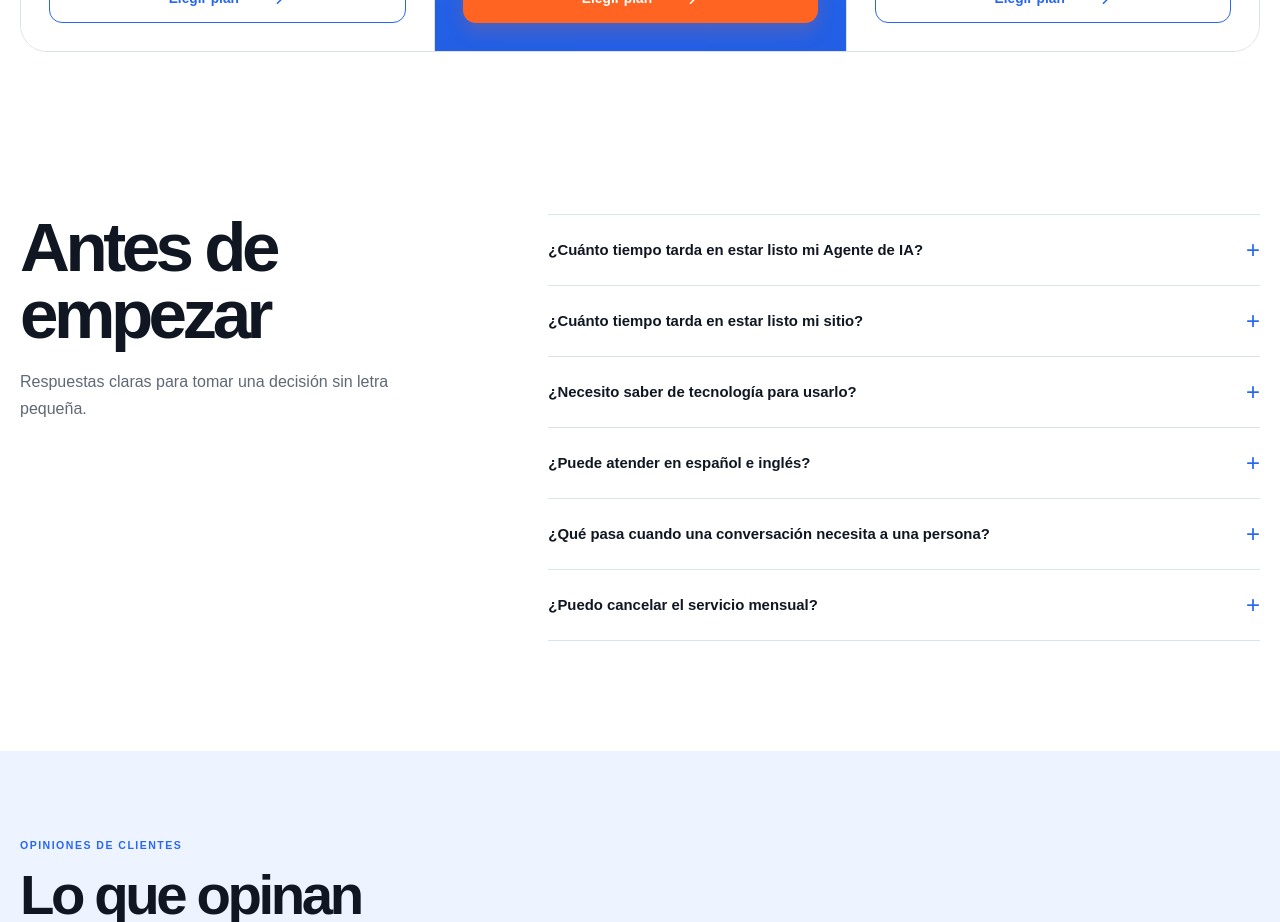
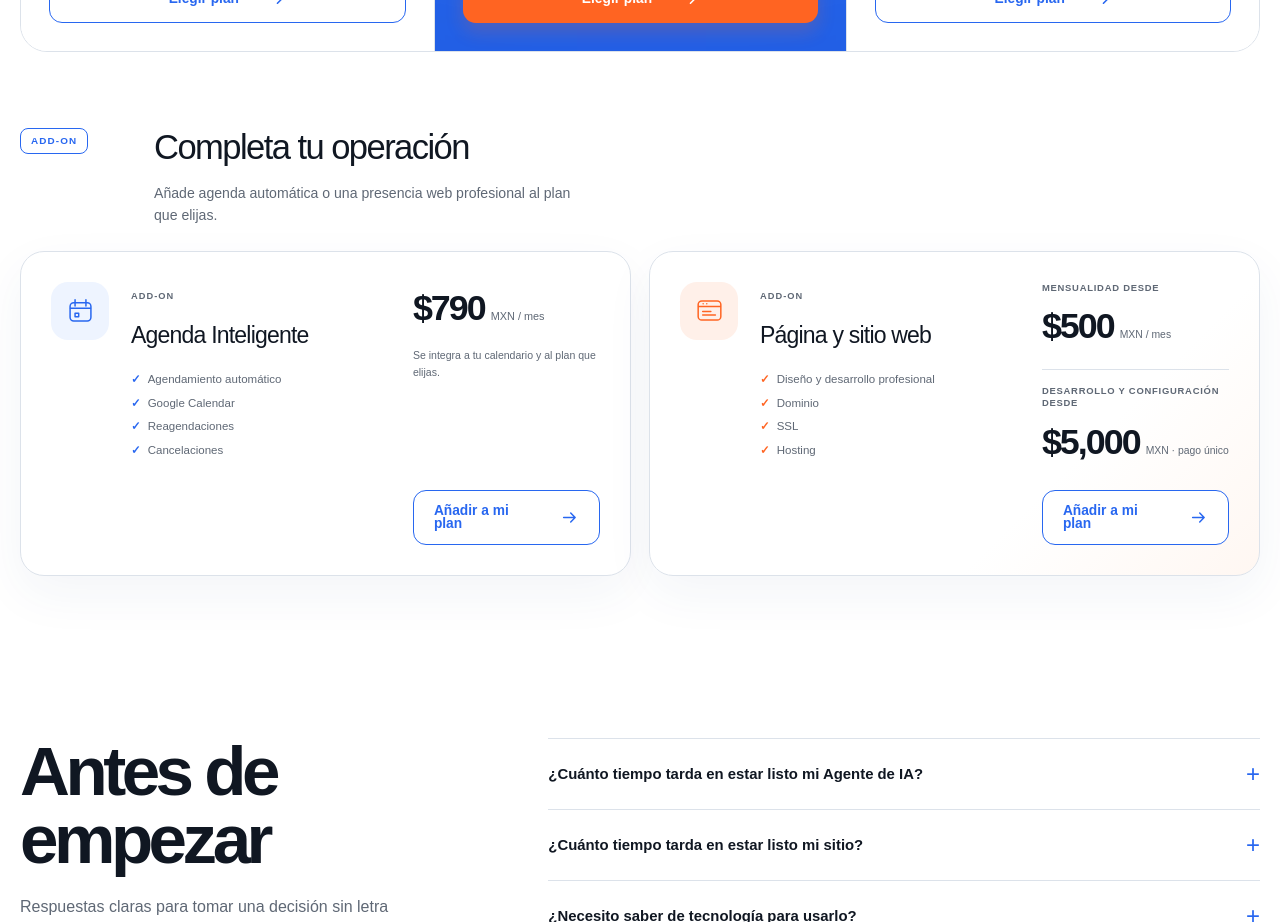
Before and after one commit to alexsuarex/starting-albatros, a Next.js app: page / in a window 1280 px wide. Shown: the part 3660-4582 px from the top of the page. Built offline with nearby package versions, Linux system fonts and the light colour scheme; a web font is replaced by a local one.

Commit message:
feat: add pricing add-ons section

```diff
--- a/src/app/globals.css
+++ b/src/app/globals.css
@@ -1811,6 +1811,34 @@ a.success-story-link-placeholder:focus-visible {
 .fusion-plan-table footer > span { color: var(--fusion-muted); font-size: .7rem; }
 .fusion-plan-table .is-featured footer > span { color: rgba(255,255,255,.68); }
 .fusion-plan-table footer .fusion-button { width: 100%; }
+.fusion-addons-heading { margin: 70px 0 24px; display: grid; grid-template-columns: 110px minmax(0, 1fr); gap: 24px; align-items: start; }
+.fusion-addons-heading > span { width: max-content; margin-top: 6px; padding: 7px 10px; color: var(--fusion-blue); border: 1px solid currentColor; border-radius: 8px; font: 700 .62rem/1 var(--font-mono), monospace; letter-spacing: .11em; text-transform: uppercase; }
+.fusion-addons-heading h3 { margin: 0 0 8px; font-size: clamp(1.7rem, 2.7vw, 2.55rem); letter-spacing: -.045em; }
+.fusion-addons-heading p { max-width: 56ch; margin: 0; color: var(--fusion-muted); font-size: .88rem; line-height: 1.6; }
+.fusion-addon-grid { display: grid; grid-template-columns: 1fr 1fr; gap: 18px; }
+.fusion-addon-grid article { min-width: 0; min-height: 310px; padding: 30px; display: grid; grid-template-columns: 58px minmax(0, 1fr) minmax(180px, .72fr); gap: 22px; align-items: start; border: 1px solid var(--fusion-line); border-radius: 24px; background: #fff; box-shadow: 0 18px 50px rgba(31,64,122,.055); }
+.fusion-addon-grid article.is-website { background: linear-gradient(135deg, #fff 0%, #fff 68%, #fff7f2 100%); }
+.fusion-addon-icon { width: 58px; height: 58px; display: grid; place-items: center; color: var(--fusion-blue); border-radius: 17px; background: var(--fusion-soft); }
+.is-website .fusion-addon-icon { color: var(--fusion-orange); background: #fff0e9; }
+.fusion-addon-icon svg { width: 29px; height: 29px; fill: none; stroke: currentColor; stroke-width: 1.65; stroke-linecap: round; stroke-linejoin: round; }
+.fusion-addon-copy small { color: var(--fusion-muted); font: 700 .58rem/1 var(--font-mono), monospace; letter-spacing: .11em; text-transform: uppercase; }
+.fusion-addon-copy h3 { margin: 12px 0 20px; font-size: clamp(1.25rem, 1.8vw, 1.7rem); letter-spacing: -.035em; }
+.fusion-addon-copy ul { margin: 0; padding: 0; display: grid; gap: 8px; color: var(--fusion-muted); list-style: none; font-size: .72rem; line-height: 1.35; }
+.fusion-addon-copy li::before { content: "\2713"; margin-right: 7px; color: var(--fusion-blue); font-weight: 800; }
+.is-website .fusion-addon-copy li::before { color: var(--fusion-orange); }
+.fusion-addon-price { min-height: 100%; display: flex; flex-direction: column; align-items: flex-start; }
+.fusion-addon-price > p:first-child { margin: 0; display: flex; align-items: baseline; flex-wrap: wrap; gap: 6px; }
+.fusion-addon-price > p:first-child > span { flex-basis: 100%; color: var(--fusion-muted); font: 650 .62rem/1 var(--font-mono), monospace; letter-spacing: .08em; text-transform: uppercase; }
+.fusion-addon-price > p:first-child strong { font-size: clamp(2rem, 2.8vw, 2.7rem); letter-spacing: -.055em; }
+.fusion-addon-price > p:first-child small { color: var(--fusion-muted); font-size: .68rem; }
+.fusion-addon-setup { min-height: 48px; margin: 12px 0 20px; color: var(--fusion-muted); font-size: .66rem; line-height: 1.55; }
+.fusion-addon-rate { width: 100%; }
+.fusion-addon-rate > span { display: block; margin-bottom: 7px; color: var(--fusion-muted); font: 700 .59rem/1.25 var(--font-mono), monospace; letter-spacing: .08em; text-transform: uppercase; }
+.fusion-addon-rate p { margin: 0; display: flex; align-items: baseline; flex-wrap: wrap; gap: 6px; }
+.fusion-addon-rate strong { font-size: clamp(2rem, 2.8vw, 2.7rem); letter-spacing: -.055em; }
+.fusion-addon-rate small { color: var(--fusion-muted); font-size: .65rem; }
+.fusion-addon-rate-setup { margin: 15px 0 20px; padding-top: 15px; border-top: 1px solid var(--fusion-line); }
+.fusion-addon-price .fusion-button { width: 100%; margin-top: auto; }
 
 .fusion-faq { width: min(1360px, calc(100% - 40px)); margin: 0 auto; padding: 52px 0 110px; display: grid; grid-template-columns: minmax(280px, .72fr) minmax(480px, 1.28fr); gap: clamp(60px, 10vw, 150px); }
 .fusion-faq h2 { margin-bottom: 20px; }
@@ -1880,6 +1908,7 @@ a.success-story-link-placeholder:focus-visible {
   .fusion-connected { grid-template-columns: 1fr; }
   .fusion-connected-intro { display: flex; align-items: flex-end; justify-content: space-between; gap: 30px; }
   .fusion-connected-intro h2 { margin-bottom: 0; }
+  .fusion-addon-grid { grid-template-columns: 1fr; }
 }
 
 @media (max-width: 820px) {
@@ -1916,6 +1945,8 @@ a.success-story-link-placeholder:focus-visible {
   .fusion-plan-table { grid-template-columns: 1fr; border-radius: 22px; }
   .fusion-plan-table article + article { border-left: 0; border-top: 1px solid var(--fusion-line); }
   .fusion-plan-table header { min-height: auto; }
+  .fusion-addons-heading { grid-template-columns: 1fr; gap: 14px; }
+  .fusion-addon-grid { grid-template-columns: 1fr; }
   .fusion-faq { grid-template-columns: 1fr; gap: 38px; }
   .fusion-clients-heading { grid-template-columns: 1fr; gap: 24px; }
   .fusion-client-controls { justify-content: space-between; }
@@ -1947,6 +1978,9 @@ a.success-story-link-placeholder:focus-visible {
   .fusion-appointment { padding: 9px; }
   .fusion-journey { padding-top: 58px; }
   .fusion-plan-table header, .fusion-plan-features, .fusion-plan-table footer { padding-inline: 20px; }
+  .fusion-addon-grid article { padding: 24px 20px; grid-template-columns: 52px minmax(0, 1fr); }
+  .fusion-addon-icon { width: 52px; height: 52px; }
+  .fusion-addon-price { grid-column: 1 / -1; padding-top: 4px; }
   .fusion-faq-list summary { font-size: .84rem; }
   .fusion-clients { padding: 58px 20px 60px; }
   .fusion-clients-heading { margin-bottom: 30px; }
--- a/src/components/fusion-landing.tsx
+++ b/src/components/fusion-landing.tsx
@@ -12,9 +12,11 @@ import {
 } from "@/lib/translations";
 
 type PlanKey = "whatsappIA" | "multicanalIA" | "negocioAutonomoIA";
+type AddonKey = "agendaInteligente" | "sitioWebProfesional";
 type Channel = "WhatsApp" | "Messenger" | "Instagram";
 
 const planKeys: PlanKey[] = ["whatsappIA", "multicanalIA", "negocioAutonomoIA"];
+const addonKeys: AddonKey[] = ["agendaInteligente", "sitioWebProfesional"];
 const channels: Channel[] = ["WhatsApp", "Messenger", "Instagram"];
 
 const copy = {
@@ -55,6 +57,11 @@ const copy = {
     month: "mes",
     setup: "configuración",
     recommended: "Recomendado",
+    addon: "Add-on",
+    monthlyFrom: "Mensualidad desde",
+    developmentFrom: "Desarrollo y configuración desde",
+    singlePayment: "pago único",
+    agendaNote: "Se integra a tu calendario y al plan que elijas.",
     faqTitle: "Antes de empezar",
     faqIntro: "Respuestas claras para tomar una decisión sin letra pequeña.",
     clientsEyebrow: "Opiniones de clientes",
@@ -147,6 +154,11 @@ const copy = {
     month: "month",
     setup: "setup",
     recommended: "Recommended",
+    addon: "Add-on",
+    monthlyFrom: "Monthly from",
+    developmentFrom: "Development and setup from",
+    singlePayment: "one-time payment",
+    agendaNote: "Connects your calendar to the plan you choose.",
     faqTitle: "Before you start",
     faqIntro: "Straight answers to help you decide without fine print.",
     clientsEyebrow: "Client feedback",
@@ -233,6 +245,13 @@ function BrandMark() {
 
 function Arrow() {
   return <svg viewBox="0 0 20 20" aria-hidden="true"><path d="M3 10h13m-5-5 5 5-5 5" /></svg>;
+}
+
+function AddonIcon({ addon }: { addon: AddonKey }) {
+  if (addon === "agendaInteligente") {
+    return <svg viewBox="0 0 32 32" aria-hidden="true"><rect x="4.5" y="7.5" width="23" height="20" rx="4" /><path d="M10 4v7M22 4v7M5 13.5h22M10 19h4v4h-4z" /></svg>;
+  }
+  return <svg viewBox="0 0 32 32" aria-hidden="true"><rect x="3.5" y="5.5" width="25" height="21" rx="4" /><path d="M4 11.5h24M9 8.5h.01M13 8.5h.01M8.5 17h9M8.5 21h14" /></svg>;
 }
 
 function ChannelIcon({ channel }: { channel: Channel }) {
@@ -382,6 +401,40 @@ export function FusionLanding() {
               </article>;
             })}
           </div>
+          <div className="fusion-addons-heading">
+            <span>{c.addon}</span>
+            <div><h3>{t.precios.addonsTitle}</h3><p>{t.precios.addonsSubtitle}</p></div>
+          </div>
+          <div className="fusion-addon-grid">
+            {addonKeys.map((key, index) => {
+              const addon = t.precios.addons[index];
+              const price = prices.addons[key];
+              const isWebsite = key === "sitioWebProfesional";
+              return <article className={isWebsite ? "is-website" : "is-agenda"} key={key}>
+                <div className="fusion-addon-icon"><AddonIcon addon={key} /></div>
+                <div className="fusion-addon-copy">
+                  <small>{c.addon}</small>
+                  <h3>{addon.name}</h3>
+                  <ul>{addon.features.slice(0, 4).map((feature) => <li key={feature}>{feature}</li>)}</ul>
+                </div>
+                <div className="fusion-addon-price">
+                  {isWebsite
+                    ? <>
+                        <div className="fusion-addon-rate">
+                          <span>{c.monthlyFrom}</span>
+                          <p><strong>{price.monthly}</strong><small>{prices.suffix} / {c.month}</small></p>
+                        </div>
+                        <div className="fusion-addon-rate fusion-addon-rate-setup">
+                          <span>{c.developmentFrom}</span>
+                          <p><strong>{price.setup}</strong><small>{prices.suffix} · {c.singlePayment}</small></p>
+                        </div>
+                      </>
+                    : <><p><strong>{price.monthly}</strong><small>{prices.suffix} / {c.month}</small></p><p className="fusion-addon-setup">{c.agendaNote}</p></>}
+                  <a className="fusion-button fusion-button-outline" href={whatsapp[key]} target="_blank" rel="noreferrer">{t.precios.addonsCta}<Arrow /></a>
+                </div>
+              </article>;
+            })}
+          </div>
         </section>
 
         <section id="preguntas" className="fusion-faq fusion-anchor">
--- a/src/lib/translations.ts
+++ b/src/lib/translations.ts
@@ -35,7 +35,7 @@ export const PRICING_BY_CURRENCY = {
     },
     addons: {
       agendaInteligente: { setup: "", monthly: "$790" },
-      sitioWebProfesional: { setup: "$4,990", monthly: "$490" }
+      sitioWebProfesional: { setup: "$5,000", monthly: "$500" }
     }
   },
   CLP: {
@@ -238,9 +238,9 @@ export const translations = {
           ],
         },
         {
-          name: "Sitio Web Profesional",
+          name: "Página y sitio web",
           features: [
-            "Sitio web profesional",
+            "Diseño y desarrollo profesional",
             "Dominio",
             "SSL",
             "Hosting",
@@ -474,9 +474,9 @@ export const translations = {
           ],
         },
         {
-          name: "Professional Website",
+          name: "Website",
           features: [
-            "Professional website",
+            "Professional design and development",
             "Domain",
             "SSL",
             "Hosting",
```
